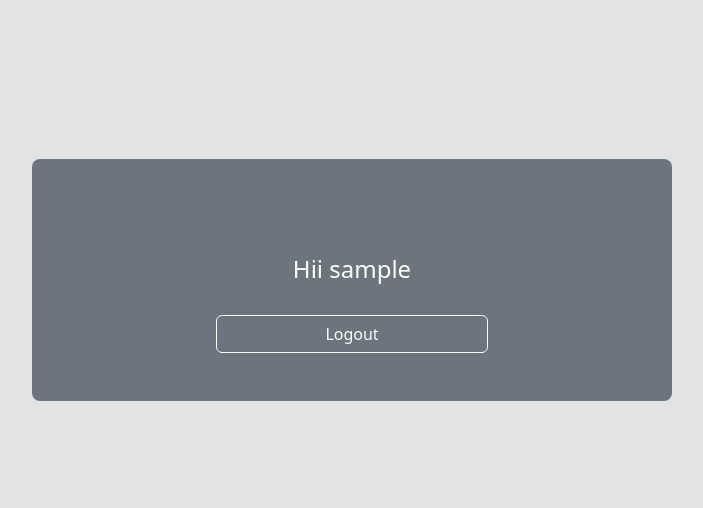
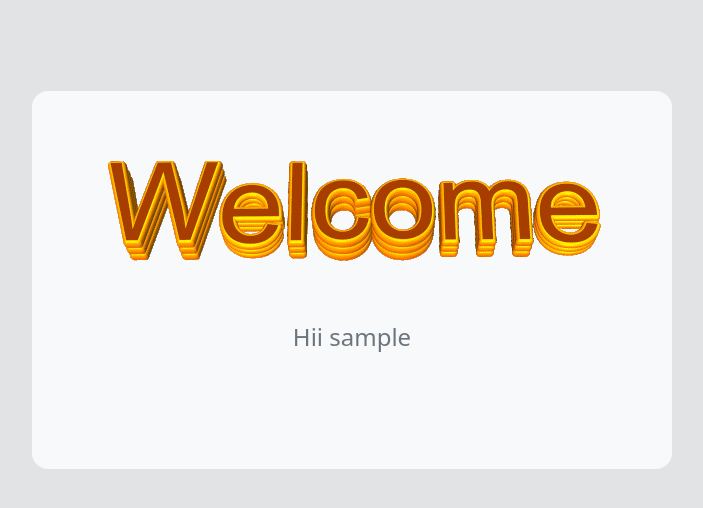
Before and after one commit to falgunidable/PythonProjects, a Flask app: template login_register/templates/index.html in a window 1280 px wide. Shown: the top 508 px of the page, without its empty margins (288-991 px from the left). Run offline with Flask 3, Linux system fonts and the light colour scheme; the template is opened without the code that fills it, so the values that code supplies are empty; the visitor is signed in with stand-in values (Sample User, id 1); some libraries are stand-ins or nearby versions.

Commit message:
added an image to the login success page

```diff
--- a/login_register/app.py
+++ b/login_register/app.py
@@ -64,7 +64,6 @@ def login():
             session['loggedin'] = True
             session['id'] = account['id']
             session['username'] = account['username']
-            msg = 'Login Successfull !'
             return render_template('index.html', msg = msg)
         else:
             msg = 'Incorrect username / password !'
--- a/login_register/templates/index.html
+++ b/login_register/templates/index.html
@@ -23,7 +23,8 @@
   <body
     class="custome-h d-flex justify-content-center align-items-center bg-secondary-subtle"
   >
-    <div class="p-5 bg-secondary w-50 rounded-3 text-white text-center">
+    <div class="p-5 bg-light w-50 rounded-4 text-secondary text-center">
+      <img src="{{ url_for('static', filename='images/welcome.gif') }}" />
       <h3 class="mb-5"><b>{{msg}}</b></h3>
       <h4>Hii {{session.username}}</h4>
       <a
```
Also changed, not shown: login_register/static/images/welcome.gif (added).
